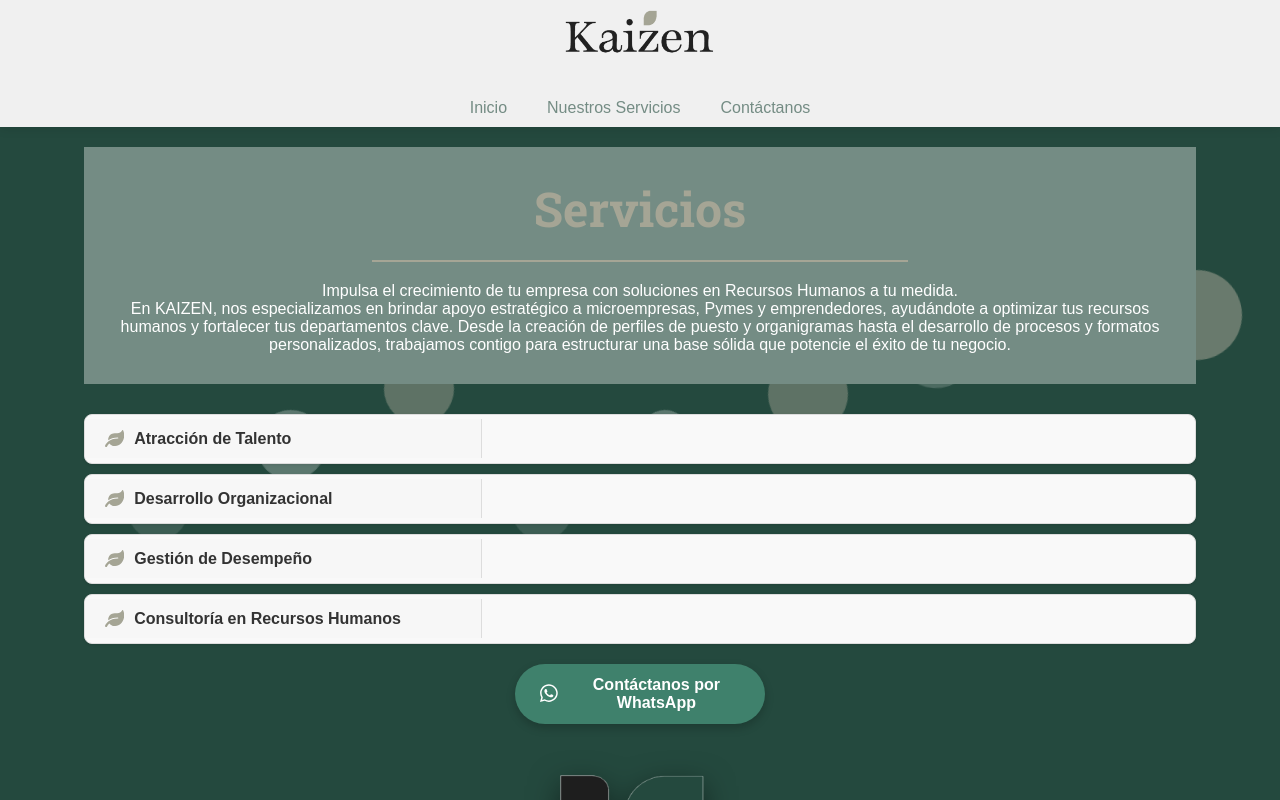
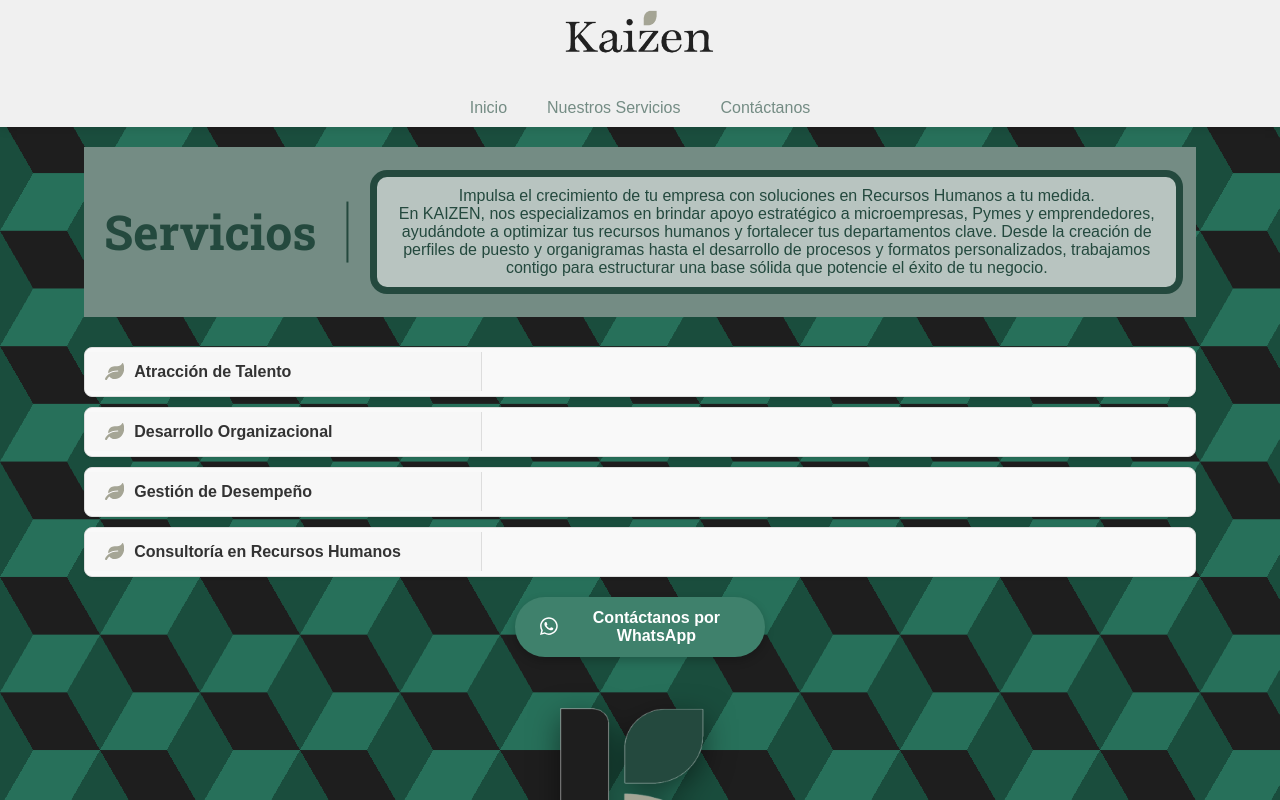
Before and after one commit to ElBuenParker/Kaizen, a React (Create React App) app: page /servicios in a window 1280 px wide. Shown: the top 800 px of the page. Built offline with nearby package versions, Linux system fonts and the light colour scheme.

Commit message:
background update

```diff
--- a/src/App.jsx
+++ b/src/App.jsx
@@ -11,18 +11,6 @@
 import Privacidad from './pages/Privacidad';
 
 function App() {
-  useEffect(() => {
-    const leafCount = 10;
-    const container = document.querySelector('.background-animation');
-
-    if (container) {
-      for (let i = 0; i < leafCount; i++) {
-        const leaf = document.createElement('div');
-        leaf.classList.add('leaf');
-        container.appendChild(leaf);
-      }
-    }
-  }, []);
 
   return (
     <>
--- a/src/index.css
+++ b/src/index.css
@@ -1,113 +1,23 @@
 /* Configuración del cuerpo */
 body, html {
-  margin: 0;
-  padding: 0;
-  background-color: #24493E; /* Fondo oscuro */
-  height: 100%;
-  width: 100%;
-}
-
-/* Contenedor del fondo animado */
-.background-animation {
-  position: fixed;
-  top: 0;
-  left: 0;
   width: 100%;
   height: 100%;
-  overflow: hidden; /* Oculta el desbordamiento de las hojas */
-  z-index: 0; /* Asegura que las hojas queden detrás del contenido */
+  --s: 200px; /* control the size */
+  --c1: #27705a;
+  --c2: #1e1e1e;
+  --c3: #1a4d3d;
+
+  background: repeating-conic-gradient(
+        from 30deg,
+        #0000 0 120deg,
+        var(--c3) 0 180deg
+      )
+      calc(0.5 * var(--s)) calc(0.5 * var(--s) * 0.577),
+    repeating-conic-gradient(
+      from 30deg,
+      var(--c1) 0 60deg,
+      var(--c2) 0 120deg,
+      var(--c3) 0 180deg
+    );
+  background-size: var(--s) calc(var(--s) * 0.577);
 }
-
-/* Animación de las hojas */
-@keyframes fall {
-  0% {
-      transform: translateY(-100px) rotate(0deg);
-      opacity: 1;
-  }
-  100% {
-      transform: translateY(100vh) rotate(360deg);
-      opacity: 0;
-  }
-}
-
-.leaf {
-  position: absolute;
-  top: -50px;
-  border-radius: 50%;
-  opacity: 0.7;
-  animation: fall linear infinite;
-  pointer-events: none;
-}
-
-/* Variaciones de tamaño, posición y duración con colores intercalados */
-.leaf:nth-child(1) {
-  width: 60px;
-  height: 60px;
-  left: 10%;
-  background-color: #748C84; /* Color verde */
-  animation-duration: 8s;
-}
-
-.leaf:nth-child(2) {
-  width: 70px;
-  height: 70px;
-  left: 30%;
-  background-color: #A5A595; /* Color gris */
-  animation-duration: 10s;
-}
-
-.leaf:nth-child(3) {
-  width: 50px;
-  height: 50px;
-  left: 50%;
-  background-color: #B8C4C0; /* Color claro */
-  animation-duration: 9s;
-}
-
-.leaf:nth-child(4) {
-  width: 80px;
-  height: 80px;
-  left: 70%;
-  background-color: #748C84;
-  animation-duration: 11s;
-}
-
-.leaf:nth-child(5) {
-  width: 90px;
-  height: 90px;
-  left: 90%;
-  background-color: #A5A595;
-  animation-duration: 12s;
-}
-
-.leaf:nth-child(6) {
-  width: 70px;
-  height: 70px;
-  left: 20%;
-  background-color: #B8C4C0;
-  animation-duration: 9s;
-}
-
-.leaf:nth-child(7) {
-  width: 60px;
-  height: 60px;
-  left: 40%;
-  background-color: #748C84;
-  animation-duration: 8s;
-}
-
-.leaf:nth-child(8) {
-  width: 80px;
-  height: 80px;
-  left: 60%;
-  background-color: #A5A595;
-  animation-duration: 10s;
-}
-
-.leaf:nth-child(9) {
-  width: 75px;
-  height: 75px;
-  left: 80%;
-  background-color: #B8C4C0;
-  animation-duration: 11s;
-}
--- a/src/pages/Servicios.jsx
+++ b/src/pages/Servicios.jsx
@@ -57,7 +57,7 @@
       <div className="servicios-header">
         <h1>Servicios</h1>
         <hr className="separator" />
-        <p>
+        <p className='textServiciosHeader'>
           Impulsa el crecimiento de tu empresa con soluciones en Recursos Humanos a tu medida. <br />
           En KAIZEN, nos especializamos en brindar apoyo estratégico a microempresas, Pymes y emprendedores,
           ayudándote a optimizar tus recursos humanos y fortalecer tus departamentos clave. Desde la creación de
--- a/src/styles/Home.css
+++ b/src/styles/Home.css
@@ -1,4 +1,5 @@
 @import url('https://fonts.googleapis.com/css2?family=Roboto+Slab:wght@300;400;700&display=swap');
+@import url('https://fonts.googleapis.com/css2?family=Lexend+Deca:wght@300;400;700&display=swap');
 
 .home-container {
   width: 100%;
@@ -11,7 +12,8 @@
   padding: 0 20px;
   box-sizing: border-box;
   overflow: hidden;
-  font-family: 'Roboto Slab', serif;
+  font-family: 'Lexend Deca', serif;
+
 }
 
 .txt-main {
@@ -19,6 +21,10 @@
   width: 60%;
   color: #B8C4C0;
   text-align: center;
+  font-size: 20px;
+  background-color: rgba(0, 0, 0, 0.4); /* #B8C4C0 con 70% de opacidad */
+  border-radius: 10px;
+
 }
 
 .features {
@@ -52,8 +58,13 @@
   flex: 1;
   max-width: 350px;
   padding: 10px 20px;
-  color: #B8C4C0;
+  color: #1E1E1E;
   text-align: justify;
+  background-color: rgba(184, 196, 192, 0.9); /* #B8C4C0 con 70% de opacidad */
+  padding: 20px;
+  border-radius: 10px;
+  margin: 10px;
+
 }
 
 .overlay-main {
@@ -83,13 +94,13 @@
 }
 
 .btn-outline:hover {
-  background-color: white;
+  background-color: #F0F0F0;
   color: #24493E;
 
 }
 
 .btn-home {
-  background-color: #B8C4C0;
+  background-color: #ffffff;
   color: #1E1E1E;
   font-size: 1rem;
   padding: 10px;
@@ -182,6 +193,7 @@
     margin-top: 5vh;
     width: 80%;
     color: #B8C4C0;
+    font-size: 15px;
     text-align: justify;
   }
 
--- a/src/styles/Servicios.css
+++ b/src/styles/Servicios.css
@@ -12,6 +12,20 @@
   color: #B8C4C0;
 }
 
+.textServiciosHeader {
+  color: #24493E;
+  background-color: #B8C4C0;
+  padding: 10px;
+  border-radius: 10px;
+  box-shadow: 0 0 0 5px #24493E, 0 0 0 7px #24493E; /* Efecto de borde irregular */
+  font-family: 'Outfit', sans-serif; /* Estilo de fuente cómic */
+  transition: transform 0.3s ease; /* Añade transición suave al cambio de tamaño */
+}
+
+.textServiciosHeader:hover {
+  transform: scale(1.04); /* Hace que el elemento crezca un 5% */
+}
+
 /* Contenedor de título y descripción */
 .servicios-header {
   width: 100%;
@@ -20,19 +34,24 @@
   text-align: center;
   color: white;
   margin-bottom: 30px;
+  display: flex;
+  justify-content: space-between;
+  align-items: center;
 }
 
 .servicios-header h1 {
   font-size: 3rem;
-  color: #A5A595;
+  color: #24493E;
   margin: 0;
   font-family: 'Roboto Slab', serif;
 }
 
 .separator {
-  border: 1px solid #A5A595;
-  width: 50%;
+  border: 1px solid #24493E;
+  width: 20%;
+  height: 20%;
   margin: 20px auto;
+  transform: rotate(90deg);
 }
 
 h1 {
@@ -186,6 +205,12 @@
     border-right: none;
     border-bottom: 1px solid #ddd;
   }
+  .separator {
+    border: 1px solid #24493E;
+    width: 50%;
+    margin: 20px auto;
+    transform: rotate(0deg);
+  }
 
   .servicio-content {
     max-width: 100%;
@@ -199,4 +224,23 @@
   .servicio-content ul {
     padding-left: 15px;
   }
+  .servicios-container {
+    position: relative;
+    z-index: 10;
+    width: 90%;
+    max-width: 1200px;
+    margin: 0 auto;
+    padding: 20px;
+    font-family: Arial, sans-serif;
+    color: #B8C4C0;
+  }
+  .servicios-header {
+    flex-direction: column;
+    text-align: center;
+  }
+
+  .servicios-header h1 {
+    font-size: 2rem;
+    margin-bottom: 10px;
+  }
 }
```
